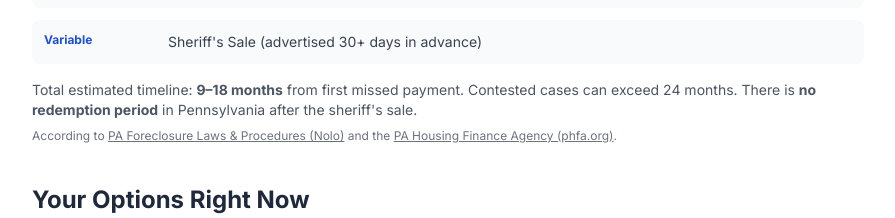
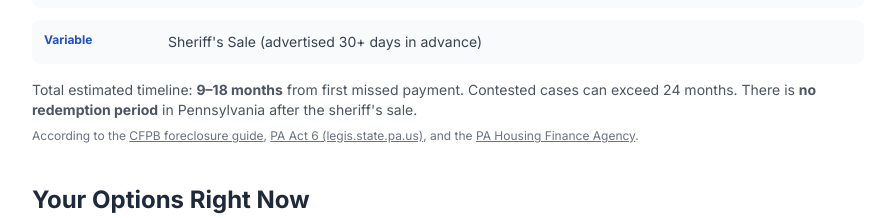
Before and after one commit to Carroll89/selltousahome, a Next.js app: page /markets/state-college-pa/foreclosure in a window 1280 px wide. Shown: the part 2500-2718 px from the top of the page, without its empty margins (192-1087 px from the left). Built offline with nearby package versions, Linux system fonts and the light colour scheme; no server answers.

Commit message:
fix: State College QA round 2 - title length, .gov citation
- Code violations title trimmed to 60 chars with suffix
- Added consumerfinance.gov CFPB link on foreclosure page

```diff
--- a/app/markets/state-college-pa/code-violations/page.tsx
+++ b/app/markets/state-college-pa/code-violations/page.tsx
@@ -9,7 +9,7 @@ import { articleSchema, faqSchema, stateCollegeLocalBusinessSchema } from '@/lib
 import { PHONE, SITE_URL } from '@/lib/utils';
 
 export const metadata: Metadata = {
-  title: 'Code Violations? Sell House State College PA',
+  title: 'Sell Code Violation House State College PA',
   description:
     'Code violations in State College Borough? We buy houses as-is — open violations, failed inspections, unpermitted work. Cash offer in 24 hours',
   alternates: { canonical: `${SITE_URL}/markets/state-college-pa/code-violations` },
--- a/app/markets/state-college-pa/foreclosure/page.tsx
+++ b/app/markets/state-college-pa/foreclosure/page.tsx
@@ -161,10 +161,11 @@ export default function StateCollegeForeclosurePage() {
               Pennsylvania after the sheriff&apos;s sale.
             </p>
             <p className="mt-2 text-xs text-gray-500">
-              According to{' '}
-              <a href="https://www.nolo.com/legal-encyclopedia/pennsylvania-foreclosure-laws-procedures.html" target="_blank" rel="noopener noreferrer" className="underline">PA Foreclosure Laws & Procedures (Nolo)</a>
-              {' '}and the{' '}
-              <a href="https://www.phfa.org/mhp/hemap/" target="_blank" rel="noopener noreferrer" className="underline">PA Housing Finance Agency (phfa.org)</a>.
+              According to the{' '}
+              <a href="https://www.consumerfinance.gov/housing/housing-insecurity/help-for-homeowners/foreclosure/" target="_blank" rel="noopener noreferrer" className="underline">CFPB foreclosure guide</a>,{' '}
+              <a href="https://www.legis.state.pa.us/cfdocs/legis/LI/uconsCheck.cfm?yr=1974&sessInd=0&act=6" target="_blank" rel="noopener noreferrer" className="underline">PA Act 6 (legis.state.pa.us)</a>,
+              and the{' '}
+              <a href="https://www.phfa.org/mhp/hemap/" target="_blank" rel="noopener noreferrer" className="underline">PA Housing Finance Agency</a>.
             </p>
           </section>
 
```
